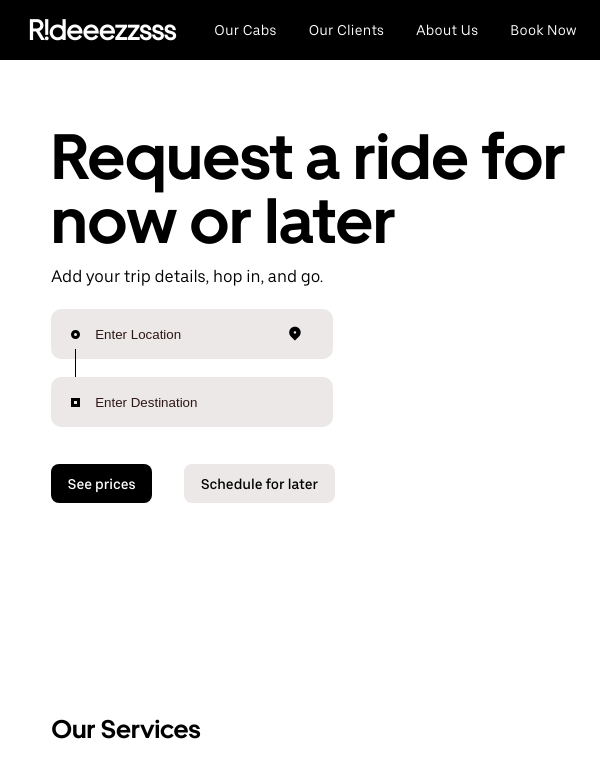
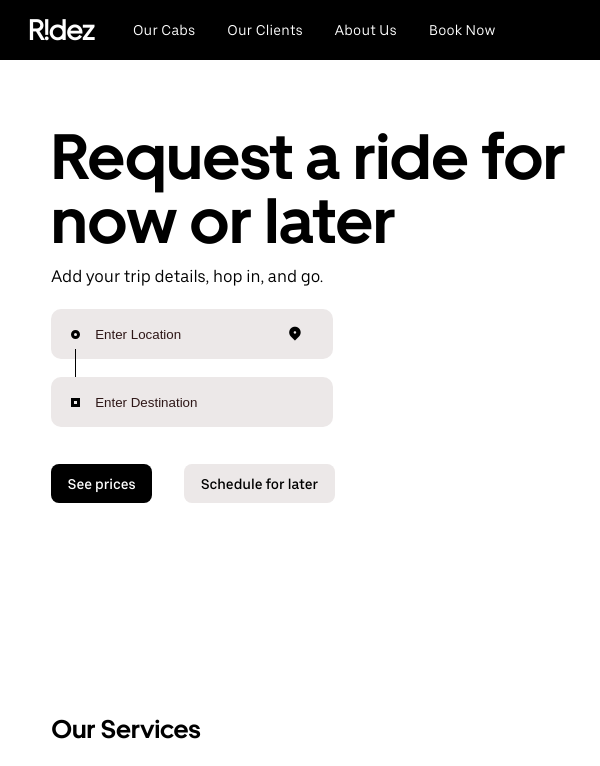
Before and after one commit to GautamSharma-dev/cab-service, a plain HTML site: page index.html in a window 1280 px wide. Shown: the top 766 px of the page, 0-600 px from the left. Drawn offline with nearby package versions, Linux system fonts and the light colour scheme; grey boxes are pictures that could not be loaded.

Commit message:
Update index.html

```diff
--- a/index.html
+++ b/index.html
@@ -14,7 +14,7 @@
     <div id="nav">
             <div id="nav-links">
                 <h1 id="logo">
-                   R!deeezzsss
+                   R!dez
                 </h1>
                 <div id="menu">
                    <a href="">Our Cabs</a>
```
